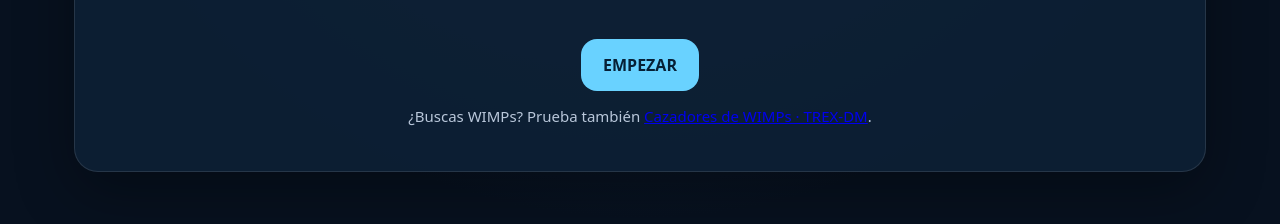
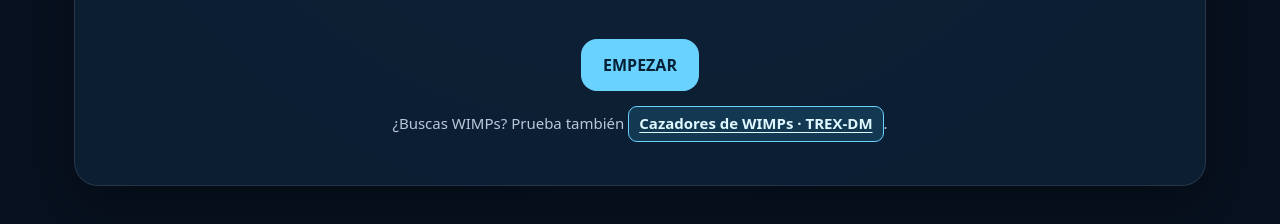
Before and after one commit to cmargalejo/iaxo-event-hunter, a website: page index.html in a window 1280 px wide. Shown: the part 376-600 px from the top of the page. Drawn offline with Linux system fonts and the light colour scheme.

Commit message:
Improve contrast of cross-game links

```diff
--- a/index.html
+++ b/index.html
@@ -326,6 +326,17 @@
       .opticsLesson a {
         color: var(--accent);
       }
+      .gameLink a {
+        display: inline-block;
+        padding: 6px 10px;
+        border: 1px solid #69d2ff;
+        border-radius: 9px;
+        background: #123852;
+        color: #e0f8ff;
+        font-weight: 750;
+        text-decoration: underline;
+        text-underline-offset: 3px;
+      }
       .opticsDiagram {
         margin: 0;
         padding: 14px;
@@ -469,7 +480,7 @@
         <br /><button type="button" class="primary" id="startButton">
           EMPEZAR
         </button>
-        <p class="small">
+        <p class="small gameLink">
           ¿Buscas WIMPs? Prueba también
           <a href="./trex-dm.html">Cazadores de WIMPs · TREX-DM</a>.
         </p>
```
Also changed, not shown: tests/game.cjs (+10 -0 lines), tests/trex.cjs (+10 -0 lines), trex-dm.html (+12 -1 lines).
